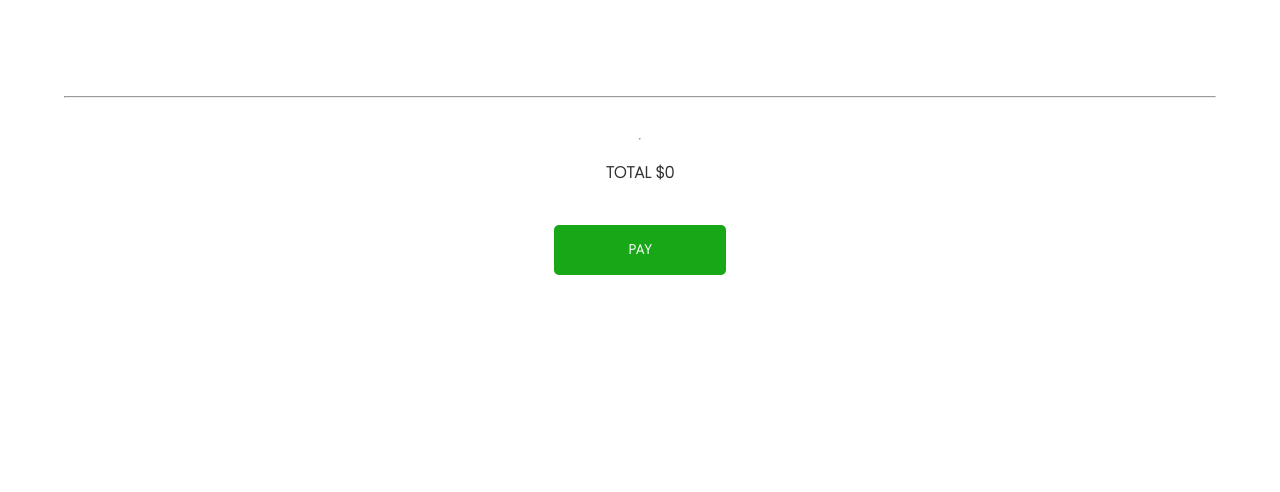
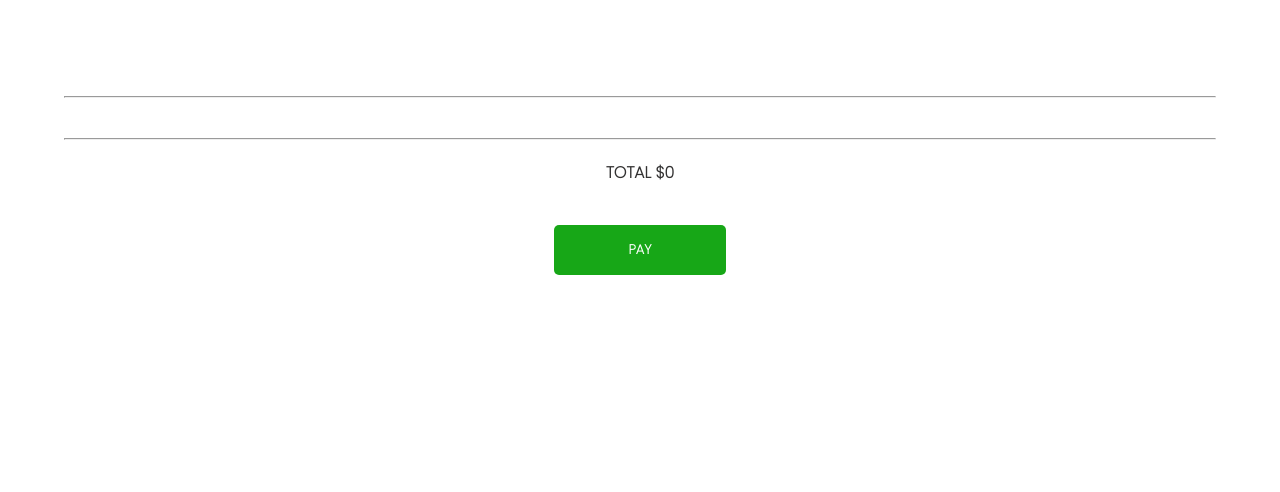
Before and after one commit to lavarellocambaceresmarcos/caf--mir-, a plain HTML site: page cart.html in a window 1280 px wide. Shown: the part 1320-1812 px from the top of the page. Drawn offline with Linux system fonts and the light colour scheme.

Commit message:
cart updated

```diff
--- a/cart.html
+++ b/cart.html
@@ -134,7 +134,7 @@
             </div>
             <!-- TOTAL -->
             <div class="cont-total">
-                <hr>
+                <hr class="hr-total">
                 <p>TOTAL $<span id="total">0</span></p>
                 <button id="pay">PAY</button>
             </div>
--- a/style.css
+++ b/style.css
@@ -748,6 +748,11 @@ textarea {
 /* Cart styles */
 
 
+.hr-total {
+    width: 100%;
+}
+
+
 .section-cart {
     /* background-color: red; */
     margin-top: 30vh;
```
